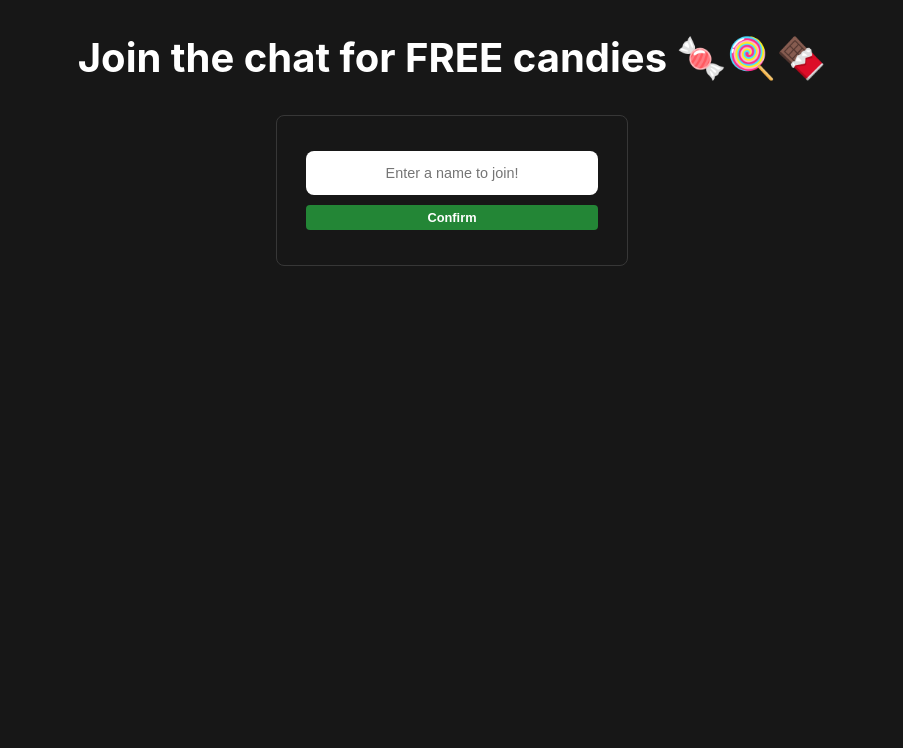
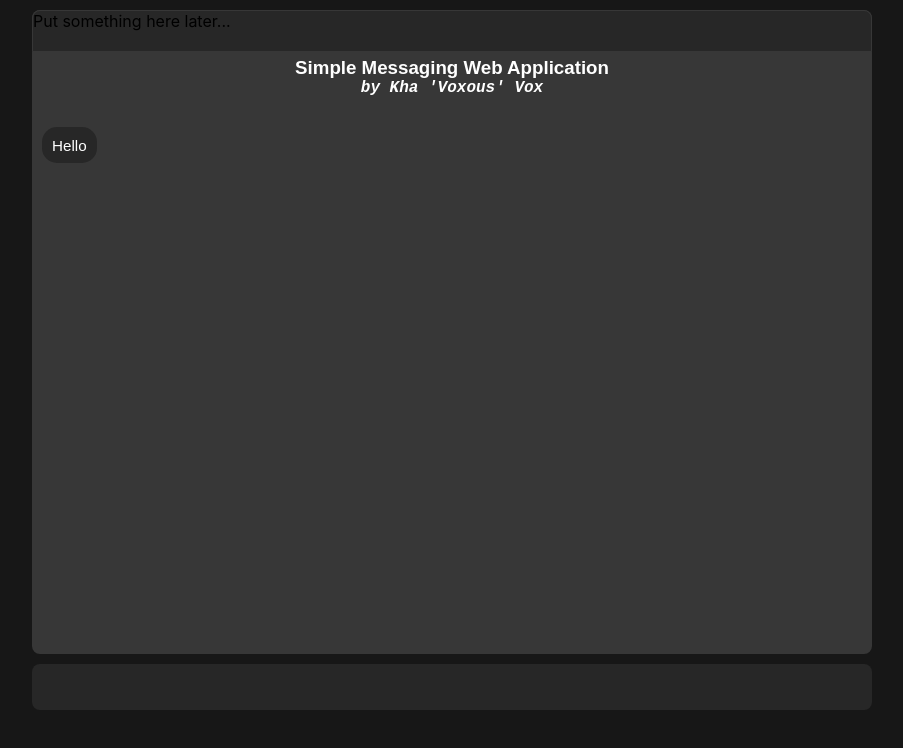
Before and after one commit to zachvoxwatt/web-messaging-application, a React (Create React App) app in the folder frontapp/: page / in a window 1280 px wide. Shown: the top 748 px of the page, without its empty margins (188-1091 px from the left). Built offline with nearby package versions, Linux system fonts and the light colour scheme.

Commit message:
v0.0.2b
- Progressive update

```diff
--- /dev/null
+++ b/frontapp/src/css/chat_comp.css
@@ -0,0 +1,74 @@
+body
+{
+  background-color: #171717;
+  margin: 0
+}
+
+.chatMain
+{
+    margin-left: auto;
+    margin-right: auto;
+    margin-top: 10px;
+    margin-bottom: 10px;
+    width: 840px;
+    height: 690px;
+}
+
+.chatDisplayComp
+{
+    background-color: #373737;
+    width: 840px;
+    height: 644px;
+    margin-bottom: 10px;
+    border-radius: 8px;
+}
+
+#chatUtils
+{
+    border-style: solid;
+    border-color: #373737;
+    border-width: 1px;
+    background-color: #272727;
+    width: 838px;
+    height: 40px;
+    border-radius: 8px 8px 0px 0px;
+}
+
+#chatAppInfo
+{
+    margin-bottom: 25px;
+    padding-top: 5px;
+    padding-bottom: 5px;
+}
+
+#chatAppAuthor, #chatAppIntro { text-align: center; margin: 0 }
+#chatAppIntro
+{
+    color: white;
+    font-family: sans-serif;
+}
+
+#chatAppAuthor
+{
+    color: white;
+    font-style: italic;
+    font-family: 'Courier New', Courier, monospace;
+}
+
+#chatScrollerComp
+{
+    background-color: transparent;
+    overflow: auto;
+    overflow-x: hidden;
+    width: 840px;
+    height: 602px;
+    border-radius: 0px 0px 8px 8px;
+}
+
+.chatInputComp
+{
+    background-color: #272727;
+    border-radius: 8px;
+    width: 840px;
+    height: 46px;
+}
--- /dev/null
+++ b/frontapp/src/css/chat_text.css
@@ -0,0 +1,21 @@
+.chatTextMain
+{
+    width: 830px;
+}
+
+.chatTextContent
+{
+    display: inline-block;
+    font-family: sans-serif;
+    background-color: #272727;
+    color: white;
+    word-wrap: normal;
+    border-style: none;
+    border-radius: 15px;
+    margin-left: 10px;
+    padding: 10px 10px 9px 10px;
+    font-size: 0.95em;
+    max-width: 491px;
+    margin-top: 0px;
+    margin-bottom: 2px;
+}
--- a/frontapp/src/scripts/App.js
+++ b/frontapp/src/scripts/App.js
@@ -1,11 +1,10 @@
-import SigninWidget from './login';
+//import SigninWidget from './login';
 import ChatWidget from './chat';
 
 const ExecutingApplication = () => {
   return (
     <div>
       <ChatWidget />
-      <SigninWidget />
     </div>
   )
 }
--- a/frontapp/src/scripts/chat.js
+++ b/frontapp/src/scripts/chat.js
@@ -1,11 +1,26 @@
+import '../css/chat_comp.css'
+import '../css/chat_text.css'
 import React from "react";
+
+const randomarr = ['Hello']
 
 const ChatWidget = () =>
 {
     return(
         <div className="chatMain">
            <div className='chatDisplayComp'>
+                <div id='chatUtils'>
+                    Put something here later...
+                </div>
 
+                <div id='chatScrollerComp'>
+                    <div id='chatAppInfo'>
+                        <h3 id='chatAppIntro'>Simple Messaging Web Application</h3>
+                        <h4 id='chatAppAuthor'>by Kha 'Voxous' Vox</h4>
+                    </div>
+
+                    {randomarr.map(itor => <ChatTextBubble data={itor} />)}
+                </div>
             </div>
 
             <div className='chatInputComp'>
@@ -15,4 +30,13 @@ const ChatWidget = () =>
     )
 }
 
+const ChatTextBubble = (props) =>
+{
+    return(
+        <div className='chatTextMain'>
+            <p className='chatTextContent'>{props.data}</p>
+        </div>
+    )
+}
+
 export default ChatWidget
```
Also changed, not shown: frontapp/src/css/chat.css (deleted), frontapp/src/scripts/signin.js (renamed from frontapp/src/scripts/Login.js).
